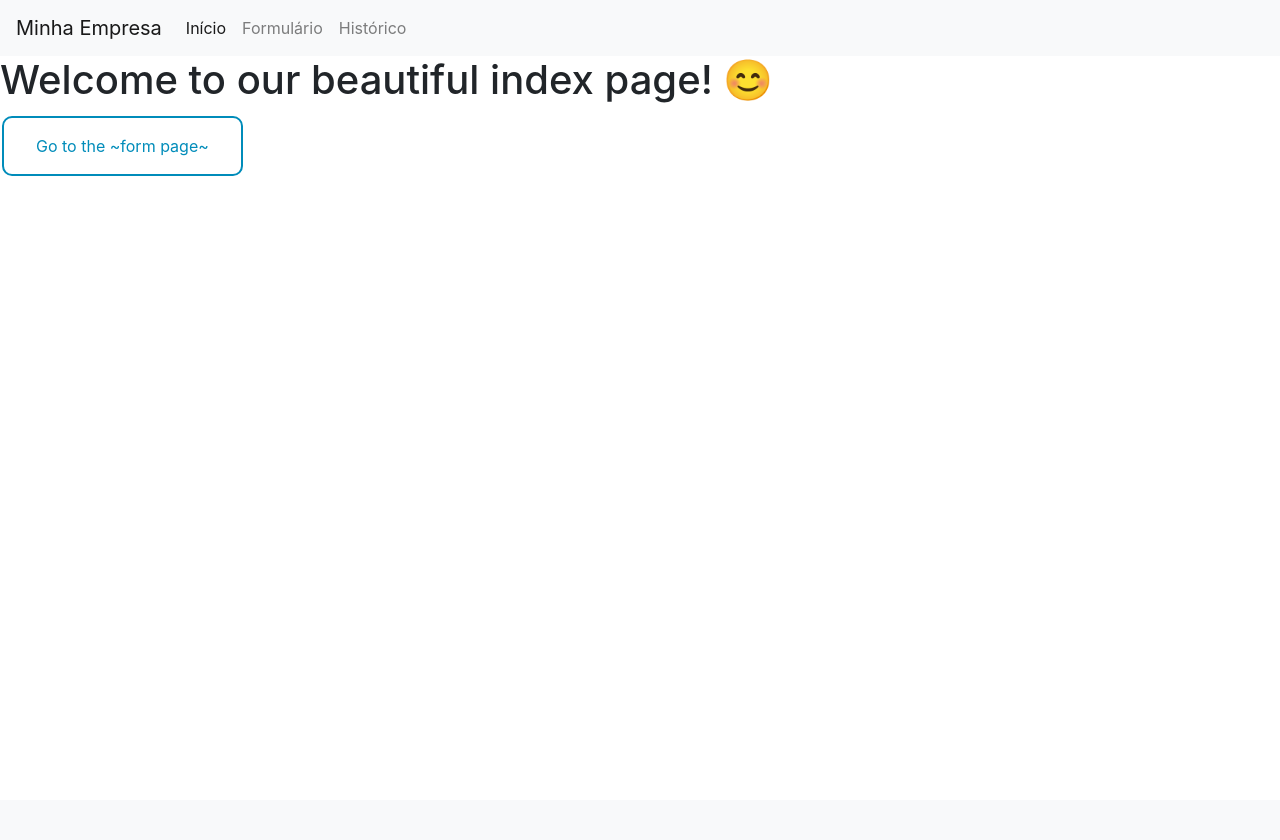
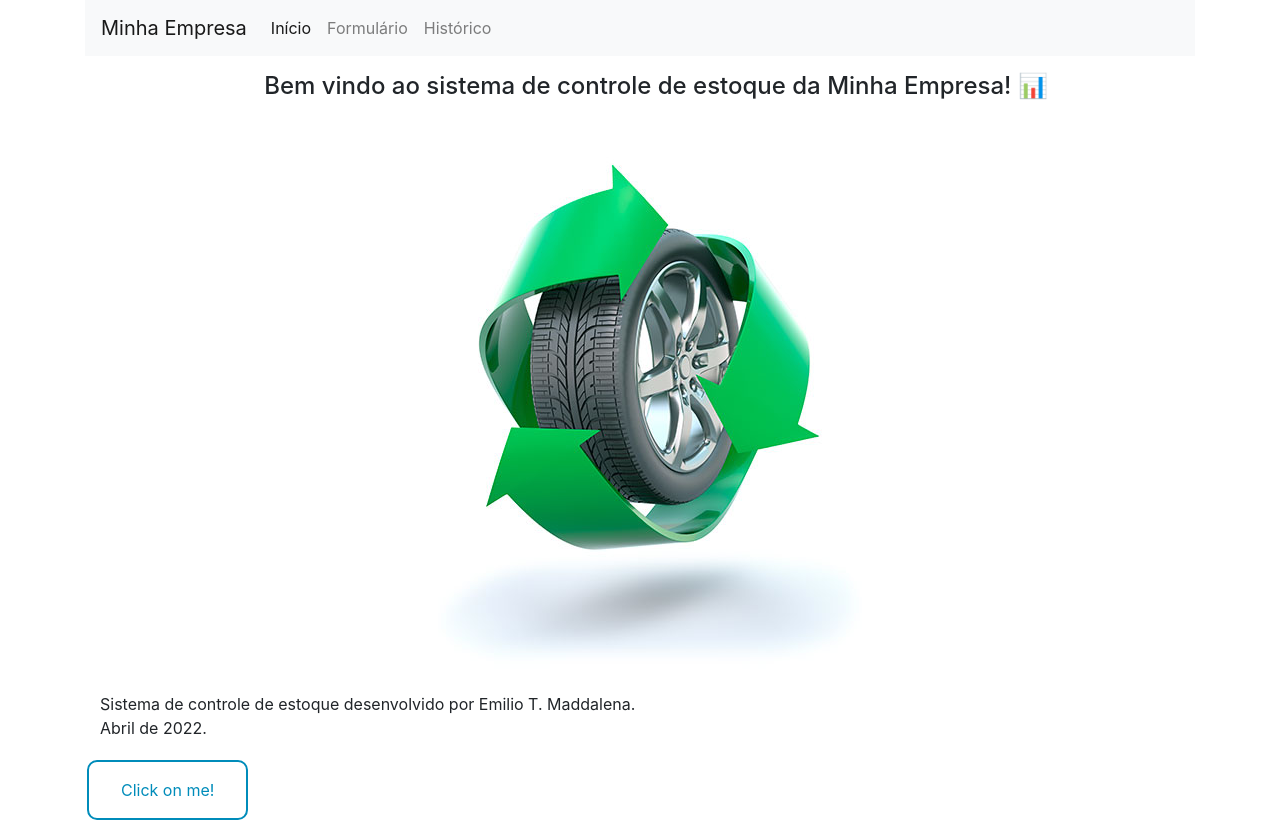
Before and after one commit to emilioMaddalena/not_just_tires, a Flask app: page / in a window 1280 px wide. Before the commit the page ends 176 px from the top, so only its background shows below. Run offline with Flask 2, Linux system fonts and the light colour scheme; parts of the project's set-up code (start-up, migrations or seed data) failed here and were passed over.

Commit message:
Add index piture Containerize everything Adjust text alignment

```diff
--- a/not_just_tires/static/styles.css
+++ b/not_just_tires/static/styles.css
@@ -16,3 +16,8 @@
     background-color: #008CBA; /* Green */
     color: white;
   }
+
+  p {
+    margin: 0;
+    text-indent: 0ch;
+  }
--- a/not_just_tires/templates/base.html
+++ b/not_just_tires/templates/base.html
@@ -20,6 +20,9 @@
 </head>
 
 <body>
+
+  <div class="container">
+
     <nav class="navbar navbar-expand-lg navbar-light bg-light">
         <a class="navbar-brand" href="#">Minha Empresa</a>
         <!-- <button class="navbar-toggler" type="button" data-toggle="collapse" data-target="#navbarNav" aria-controls="navbarNav" aria-expanded="false" aria-label="Toggle navigation">
@@ -31,7 +34,7 @@
               <a class="nav-link" href="#">Início <span class="sr-only">(current)</span></a>
             </li>
             <li class="nav-item">
-              <a class="nav-link" href="#">Formulário</a>
+              <a class="nav-link" href="./form">Formulário</a>
             </li>
             <li class="nav-item">
               <a class="nav-link" href="#">Histórico</a>
@@ -42,6 +45,9 @@
 
     {% block content %}
     {% endblock %}
+
+    </div>
+
 </body>
 
 </html>
--- a/not_just_tires/templates/form.html
+++ b/not_just_tires/templates/form.html
@@ -7,8 +7,6 @@ Form page
 {% block content %}
 <!-- the action attribute defines the address to which the user will be
      redirected to after submitting the form. If "#", then to the same page. -->
-
-<div class="container">
 
     <div class="jumbotron">
         <h1>Formulário de compra e venda</h1>
@@ -38,6 +36,4 @@ Form page
         <p><button type="button" class="form-control">Submeter!</button></p>
     </form>
 
-</div>
-
 {% endblock %}
--- a/not_just_tires/templates/index.html
+++ b/not_just_tires/templates/index.html
@@ -4,11 +4,24 @@
 {% endblock %}
 
 {% block content %}
-<h1>Welcome to our beautiful index page! 😊</h1>
+<div class="container" style="margin:1em">
+    <!-- <p class="text-center">Bem vindo ao sistema de controle de estoque da Minha Empresa! 📊</p> -->
+    <h4 style="text-align:center">Bem vindo ao sistema de controle de estoque da Minha Empresa! 📊</h1>
+</div>
+
+<div class="container">
+    <img src="./static/pneus.jpg" alt="pneus" class="rounded mx-auto d-block">
+</div>
+
+<div class="container">
+    <p>
+        Sistema de controle de estoque desenvolvido por Emilio T. Maddalena. <br>
+        Abril de 2022. <br>
+    </p>
+</div>
 
 <form action="#" method="post">
-    <!-- <button type="submit"> Go to the form page </button> -->
-    <button class="button"> Go to the ~form page~ </button>
+    <button class="button"> Click on me! </button>
 </form>
 
 {% endblock %}
```
Also changed, not shown: not_just_tires/static/pneus.jpg (added).
